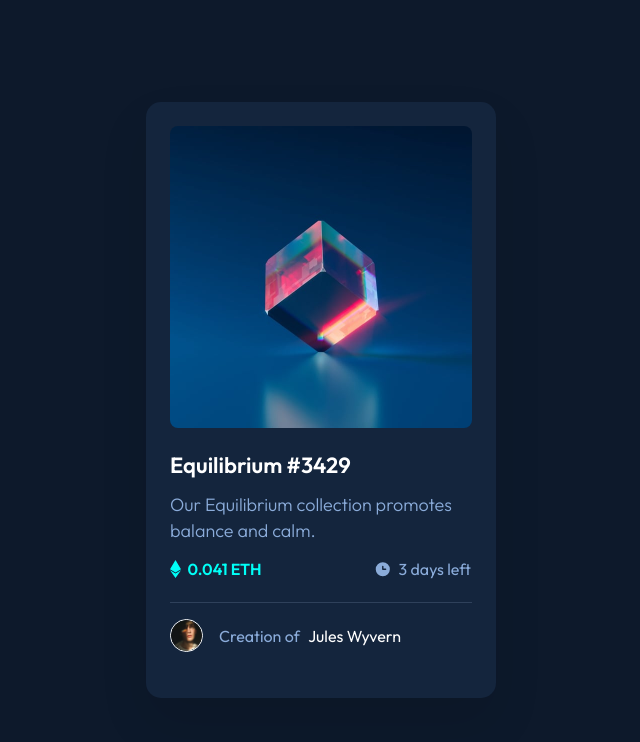
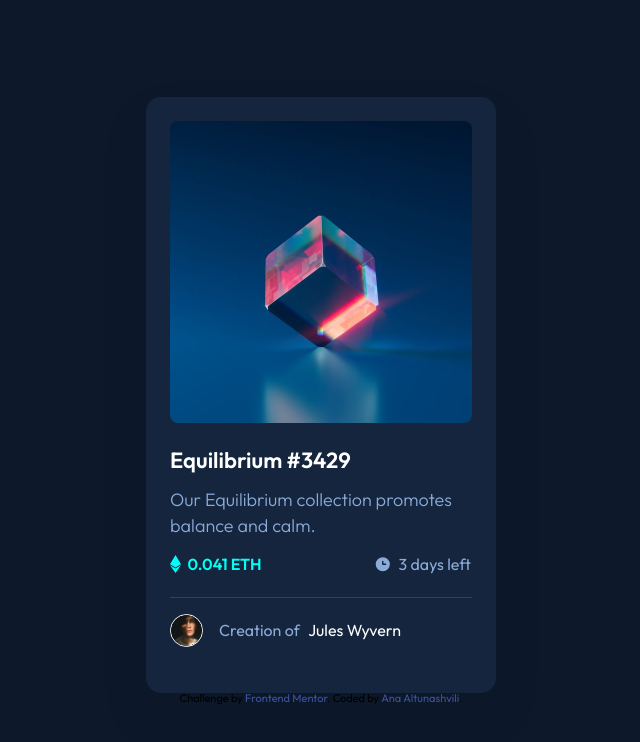
Before and after one commit to Ana-Altunashvili/NFT_Card_Component, a plain HTML site: page index.html in a window 1280 px wide. Shown: the whole page, without its empty margins (319-959 px from the left). Drawn offline with Linux system fonts and the light colour scheme.

```diff
--- a/index.html
+++ b/index.html
@@ -11,6 +11,10 @@
     <link rel="preconnect" href="https://fonts.gstatic.com" crossorigin>
     <link href="https://fonts.googleapis.com/css2?family=Outfit:wght@300;400;600&display=swap" rel="stylesheet">
     <title>NFT Card Component</title>
+    <style>
+        .attribution { font-size: 11px; text-align: center; }
+        .attribution a { color: hsl(228, 45%, 44%); }
+    </style>
 </head>
 
 <body>
@@ -47,6 +51,10 @@
             <p class="Creation"> Creation of <span>Jules Wyvern</span></p>
         </div>
 </div>
+<div class="attribution">
+    Challenge by <a href="https://www.frontendmentor.io?ref=challenge" target="_blank">Frontend Mentor</a>.
+    Coded by <a href="https://github.com/Ana-Altunashvili">Ana Altunashvili</a>.
+  </div>
 
 </body>
 </html>
```
